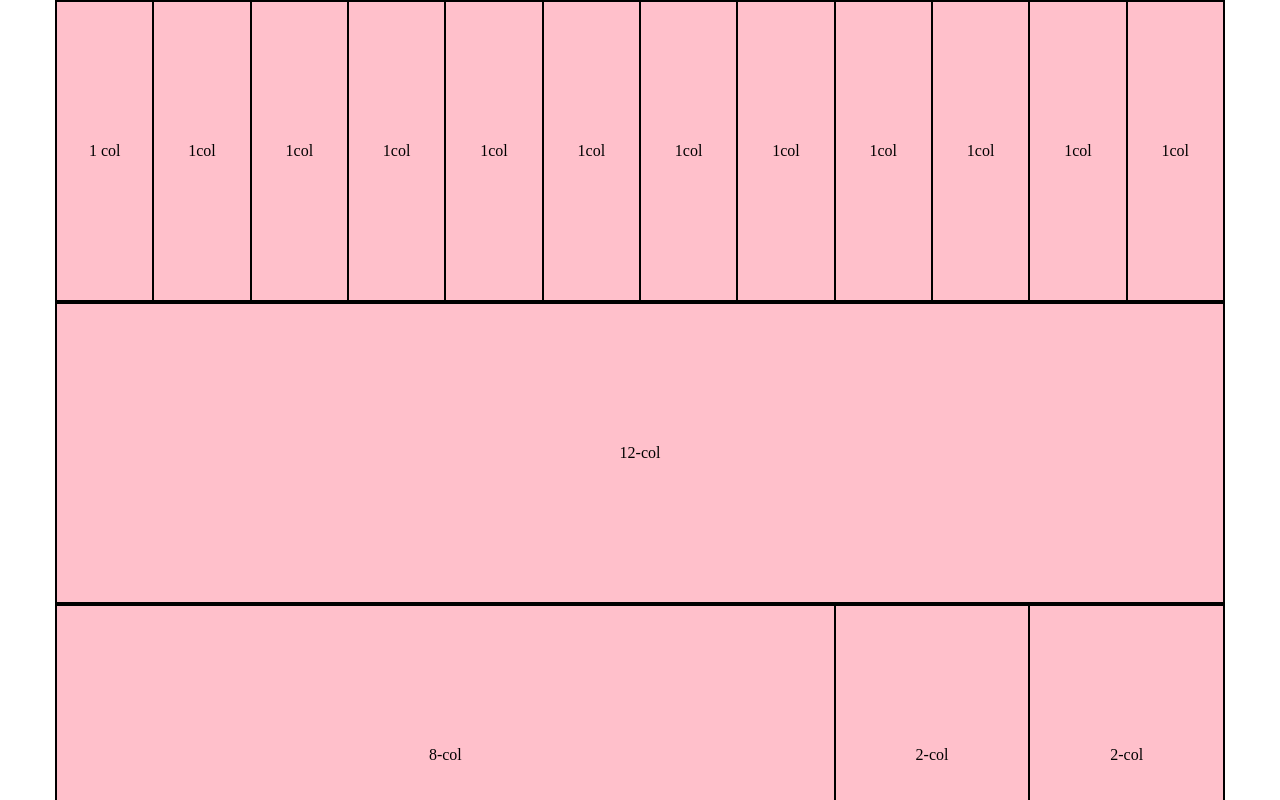
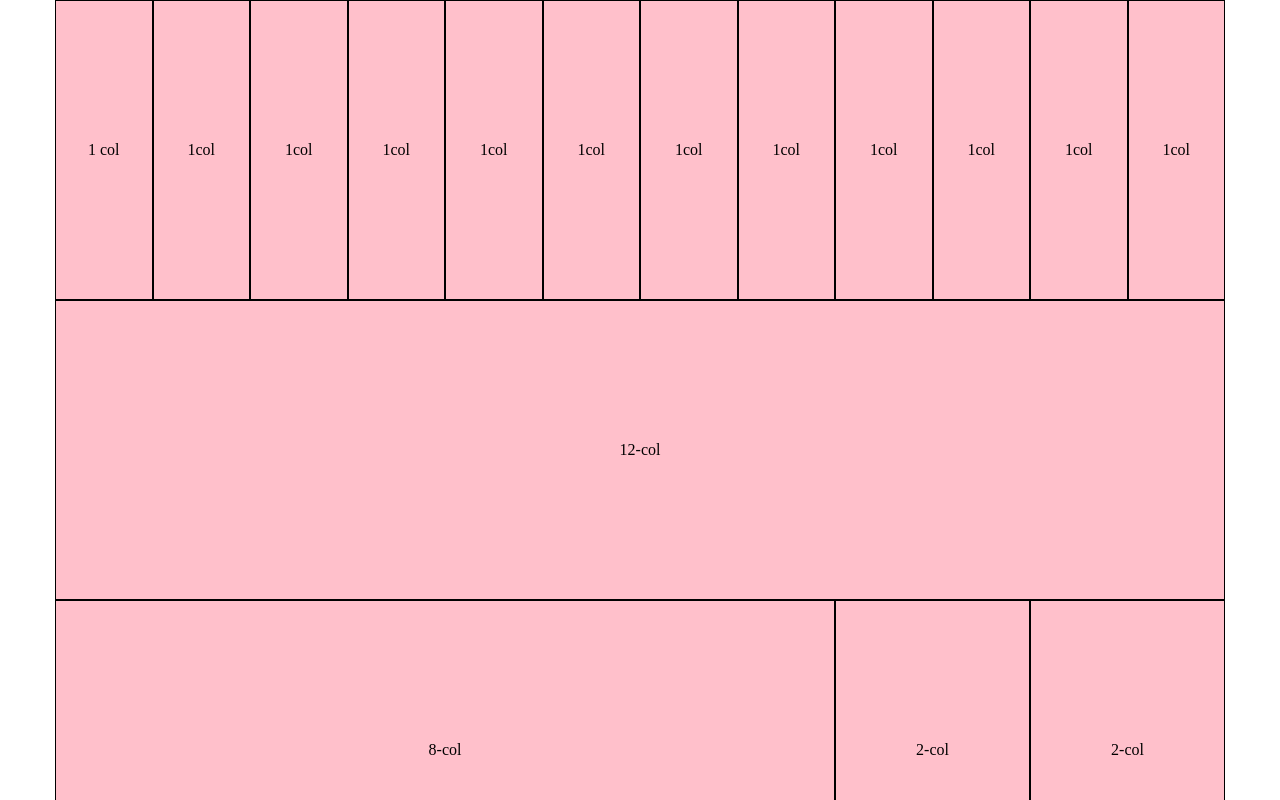
Before and after one commit to flaviamatta90/html-css-12bool, a plain HTML site: page index.html in a window 1280 px wide. Shown: the top 800 px of the page. Drawn offline with Linux system fonts and the light colour scheme.

Commit message:
without container box

```diff
--- a/css/style.css
+++ b/css/style.css
@@ -4,7 +4,7 @@
   padding: 0;
 }
 
-.container, [class*="col-"]{
+[class*="col-"]{
   border: 1px solid black;
 }
 
```
